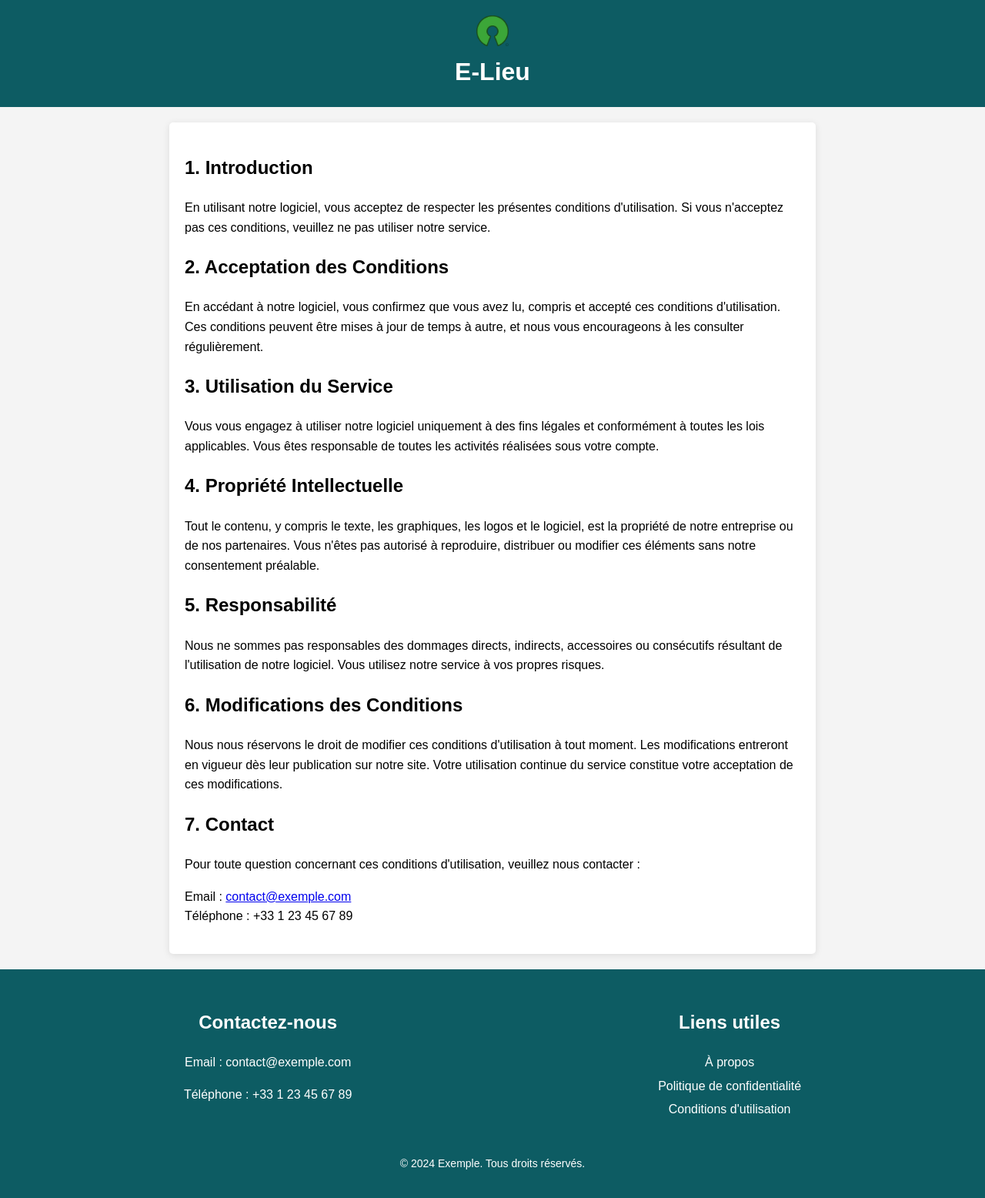
After one commit to TristanDalmo/S3_C1_0Inspi, a PHP site: page /ConditionUtliisattion.html in a window 1280 px wide. The commit adds this page. Shown: the whole page at 77% size. Run offline with PHP 8.4, Linux system fonts and the light colour scheme.

Commit message:
Ajout du header et du footer ainsi que des pages Politique de confidentialité, A propos et conditions D'utilisation + correction de la syntaxe des footer et header

```diff
--- /dev/null
+++ b/SiteWeb/ConditionUtilisation.css
@@ -0,0 +1,90 @@
+body {
+    margin: 0;
+    font-family: Arial, sans-serif;
+    line-height: 1.6;
+    background-color: #f4f4f4;
+}
+
+header {
+    background-color: #0D5C63;
+    color: white;
+    padding: 20px 0;
+    text-align: center;
+}
+
+h1 {
+    margin: 0;
+}
+
+main {
+    max-width: 800px;
+    margin: 20px auto;
+    padding: 20px;
+    background: white;
+    border-radius: 5px;
+    box-shadow: 0 2px 10px rgba(0, 0, 0, 0.1);
+}
+
+.about-us h2 {
+    color: #333;
+    margin-top: 20px;
+}
+
+.about-us p, .about-us ul {
+    margin: 10px 0;
+}
+
+.about-us ul {
+    list-style-type: disc;
+    padding-left: 20px;
+}
+
+.about-us ul li {
+    margin: 5px 0;
+}
+
+footer {
+    background-color: #0D5C63;
+    color: white;
+    padding: 20px 0;
+    text-align: center;
+    margin-top: 20px;
+}
+
+.footer-container {
+    display: flex;
+    justify-content: space-around;
+    flex-wrap: wrap;
+    max-width: 1200px;
+    margin: auto;
+}
+
+.footer-info, .footer-links, .footer-social {
+    margin: 10px;
+}
+
+.footer-links ul {
+    list-style-type: none;
+    padding: 0;
+}
+
+.footer-links ul li {
+    margin: 5px 0;
+}
+
+.footer-links a, .footer-social a {
+    color: white;
+    text-decoration: none;
+}
+
+.footer-links a:hover, .footer-social a:hover {
+    text-decoration: underline;
+}
+
+.footer-bottom {
+    margin-top: 20px;
+    font-size: 14px;
+}
+header img{
+    height: 40px;
+}
--- /dev/null
+++ b/SiteWeb/ConditionUtliisattion.html
@@ -0,0 +1,90 @@
+<!DOCTYPE html>
+<html lang="fr">
+<head>
+    <meta charset="UTF-8">
+    <meta name="viewport" content="width=device-width, initial-scale=1.0">
+    <title>Conditions d'Utilisation</title>
+    <link rel="stylesheet" href="ConditionUtilisation.css">
+</head>
+<body>
+
+    <header>
+        <a href="menu.html"> <img src="images/logoE-Lieu.png" id="logo" alt=""></a>
+        <h1>E-Lieu</h1>
+    </header>
+
+
+    <main>
+        <section class="terms-of-use">
+            <h2>1. Introduction</h2>
+            <p>
+                En utilisant notre logiciel, vous acceptez de respecter les présentes conditions d'utilisation.
+                Si vous n'acceptez pas ces conditions, veuillez ne pas utiliser notre service.
+            </p>
+
+            <h2>2. Acceptation des Conditions</h2>
+            <p>
+                En accédant à notre logiciel, vous confirmez que vous avez lu, compris et accepté ces conditions d'utilisation.
+                Ces conditions peuvent être mises à jour de temps à autre, et nous vous encourageons à les consulter régulièrement.
+            </p>
+
+            <h2>3. Utilisation du Service</h2>
+            <p>
+                Vous vous engagez à utiliser notre logiciel uniquement à des fins légales et conformément à toutes les lois applicables.
+                Vous êtes responsable de toutes les activités réalisées sous votre compte.
+            </p>
+
+            <h2>4. Propriété Intellectuelle</h2>
+            <p>
+                Tout le contenu, y compris le texte, les graphiques, les logos et le logiciel, est la propriété de notre entreprise ou de nos partenaires.
+                Vous n'êtes pas autorisé à reproduire, distribuer ou modifier ces éléments sans notre consentement préalable.
+            </p>
+
+            <h2>5. Responsabilité</h2>
+            <p>
+                Nous ne sommes pas responsables des dommages directs, indirects, accessoires ou consécutifs résultant de l'utilisation de notre logiciel.
+                Vous utilisez notre service à vos propres risques.
+            </p>
+
+            <h2>6. Modifications des Conditions</h2>
+            <p>
+                Nous nous réservons le droit de modifier ces conditions d'utilisation à tout moment.
+                Les modifications entreront en vigueur dès leur publication sur notre site.
+                Votre utilisation continue du service constitue votre acceptation de ces modifications.
+            </p>
+
+            <h2>7. Contact</h2>
+            <p>
+                Pour toute question concernant ces conditions d'utilisation, veuillez nous contacter :
+            </p>
+            <p>
+                Email : <a href="mailto:contact@exemple.com">contact@exemple.com</a><br>
+                Téléphone : +33 1 23 45 67 89
+            </p>
+        </section>
+    </main>
+
+    <footer>
+        <div class="footer-container">
+            <div class="footer-info">
+                <h2>Contactez-nous</h2>
+                <p>Email : contact@exemple.com</p>
+                <p>Téléphone : +33 1 23 45 67 89</p>
+            </div>
+            <div class="footer-links">
+                <h2>Liens utiles</h2>
+                <ul>
+                    <li><a href="Apropos.html">À propos</a></li>
+                    <li><a href="Confdentialite.html">Politique de confidentialité</a></li>
+                    <li><a href="ConditionUtliisattion.html">Conditions d'utilisation</a></li>
+                </ul>
+            </div>
+
+        </div>
+        <div class="footer-bottom">
+            <p>&copy; 2024 Exemple. Tous droits réservés.</p>
+        </div>
+    </footer>
+
+</body>
+</html>
--- a/SiteWeb/Page_Connexion.html
+++ b/SiteWeb/Page_Connexion.html
@@ -8,6 +8,11 @@
 	<meta name="viewport" content="width=device-width, initial-scale=1.0">
 </head>
 <body>
+	<header>
+        <a href="menu.html"> <img src="images/logoE-Lieu.png" id="logo" alt=""></a>
+        <h1>E-Lieu</h1>
+    </header>
+
 
 	<form id="formConnexion">
 		<fieldset>
```
Also changed, not shown: SiteWeb/Apropos.css (added, +90 -0 lines), SiteWeb/Apropos.html (added, +75 -0 lines), SiteWeb/Confdentialite.html (added, +99 -0 lines), SiteWeb/Confidentialite.css (added, +90 -0 lines), SiteWeb/formulaire.css (+70 -0 lines), SiteWeb/formulaire.html (+26 -8 lines), SiteWeb/menu.css (+71 -0 lines), SiteWeb/menu.html (+21 -4 lines).
